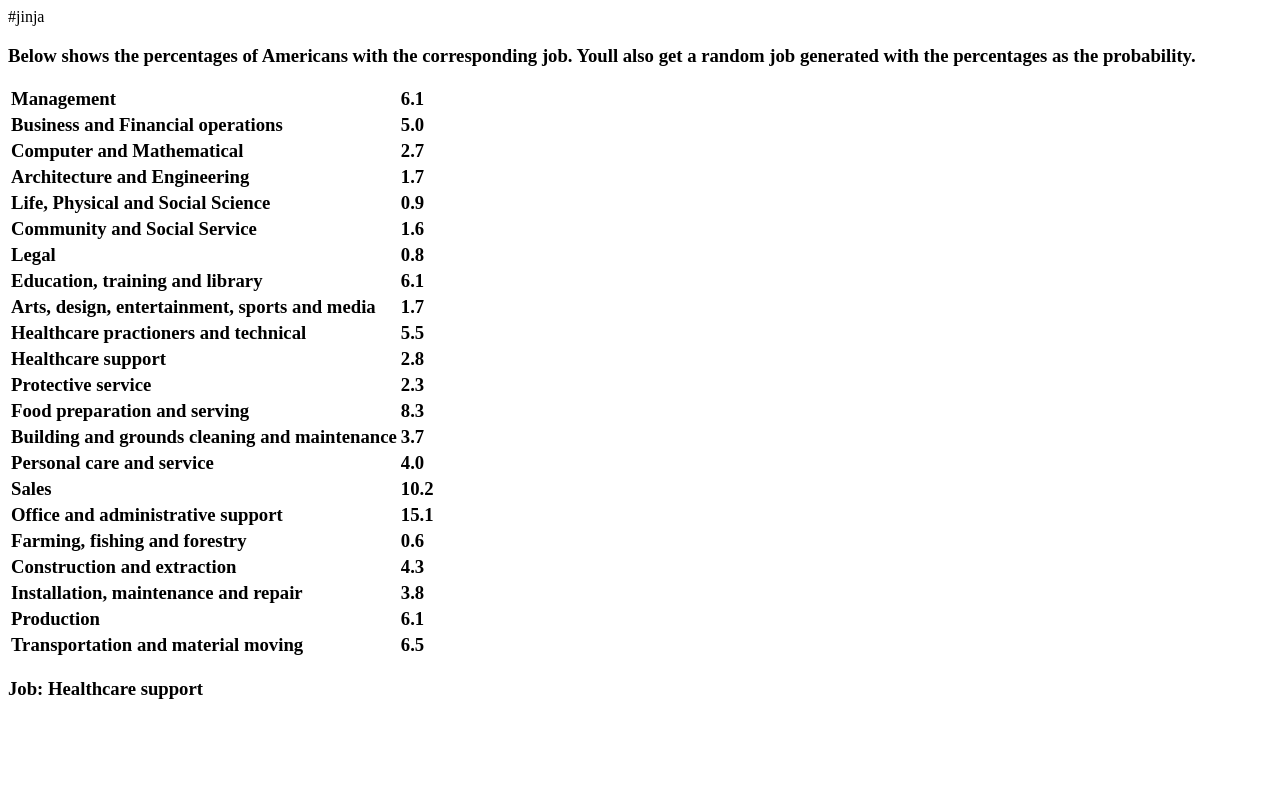
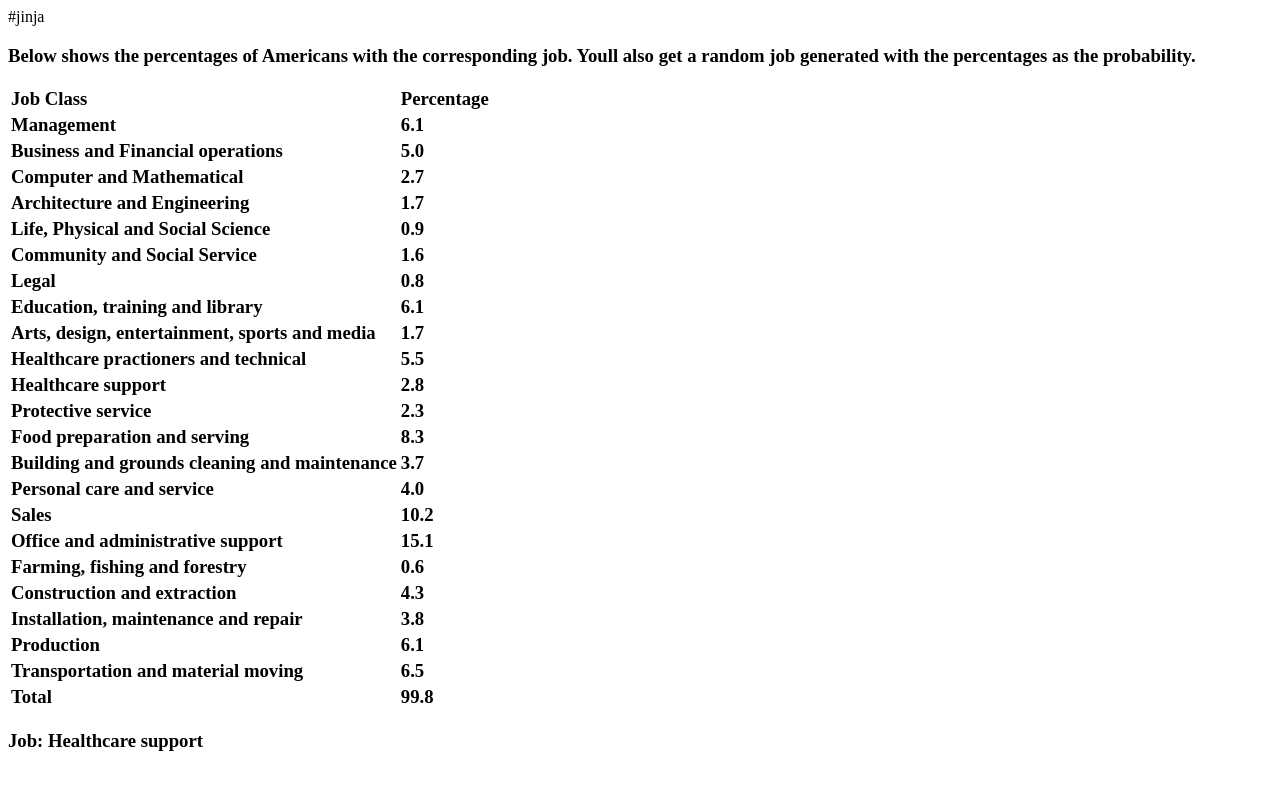
Before and after one commit to huiminwu/FallSoftDevHW, a Flask app: page /occupations in a window 1280 px wide. Run offline with Flask 2, Linux system fonts and the light colour scheme.

Commit message:
Adjust code based on second review

```diff
--- a/10_occupy_flask_st/app.py
+++ b/10_occupy_flask_st/app.py
@@ -6,7 +6,7 @@
 from flask import Flask, render_template
 import random
 import csv
-import getOccupation #imports file from previous homework
+import util.getOccupation as getOccupation #imports file from previous homework
 
 app = Flask(__name__)
 
@@ -15,6 +15,8 @@ def occupation():
     return render_template('template.html',
                     title = 'Occupations',
                     heading = 'Below shows the percentages of Americans with the corresponding job. You''ll also get a random job generated with the percentages as the probability.',
+                    tabletitleleft = 'Job Class',
+                    tabletitleright = 'Percentage',
                     collection = getOccupation.generateDict(), #calls the generateDict function in the getOccupation file
                     text = 'Job: ' + getOccupation.randomOccupation()) #calls the randomOccupation function in the getOccupation file
 
--- a/10_occupy_flask_st/templates/template.html
+++ b/10_occupy_flask_st/templates/template.html
@@ -6,6 +6,10 @@
     <body>
         <h3> {{heading}} <h3>
         <table>
+        <tr>
+            <td> {{tabletitleleft}} </td>
+            <td> {{tabletitleright}} </td>
+        </tr>
         <!-- Below is a for loops in jinja that iterates through the dict -->
         {% for key, val in collection.items() %}
         <tr>
--- a/10_occupy_flask_st/getOccupation.py
+++ b/10_occupy_flask_st/util/getOccupation.py
@@ -12,12 +12,12 @@ def generateDict():
         reader = csv.DictReader(csvfile) #using dictreader instead of reader allows us to be able to pass parameters from the 1st row to create dict
         for row in reader:
             dict[row['Job Class']] = float(row['Percentage'])
-        del dict['Total']
         #testing: print(dict)
     return dict
 
 def randomOccupation():
     dict = generateDict()
+    del dict['Total']
     randomselect = random.uniform(0, 99.8) #returns a random floating point number including 0 and 99.8
     #testing: print (randomselect)
     for x in dict:
```
